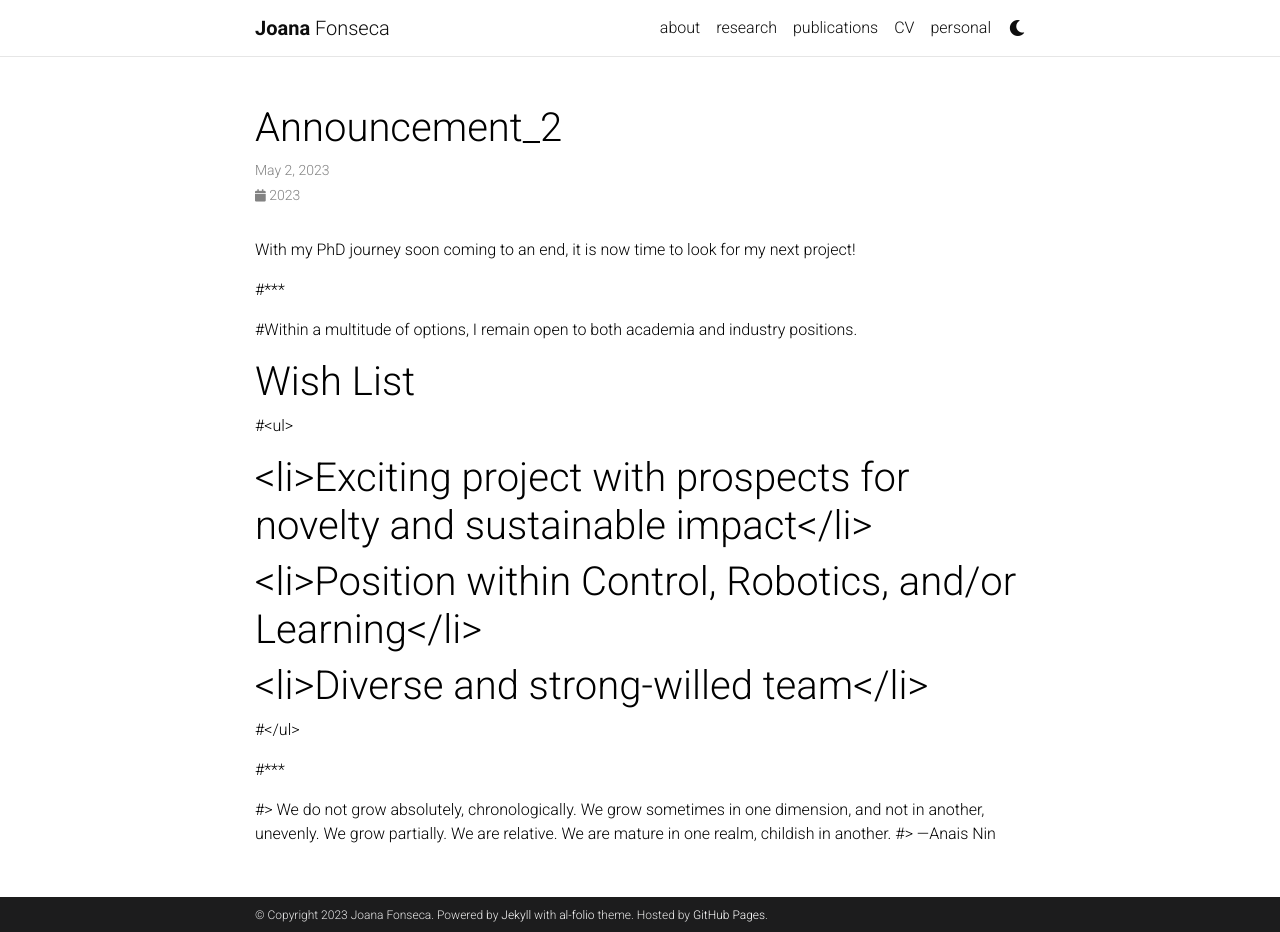
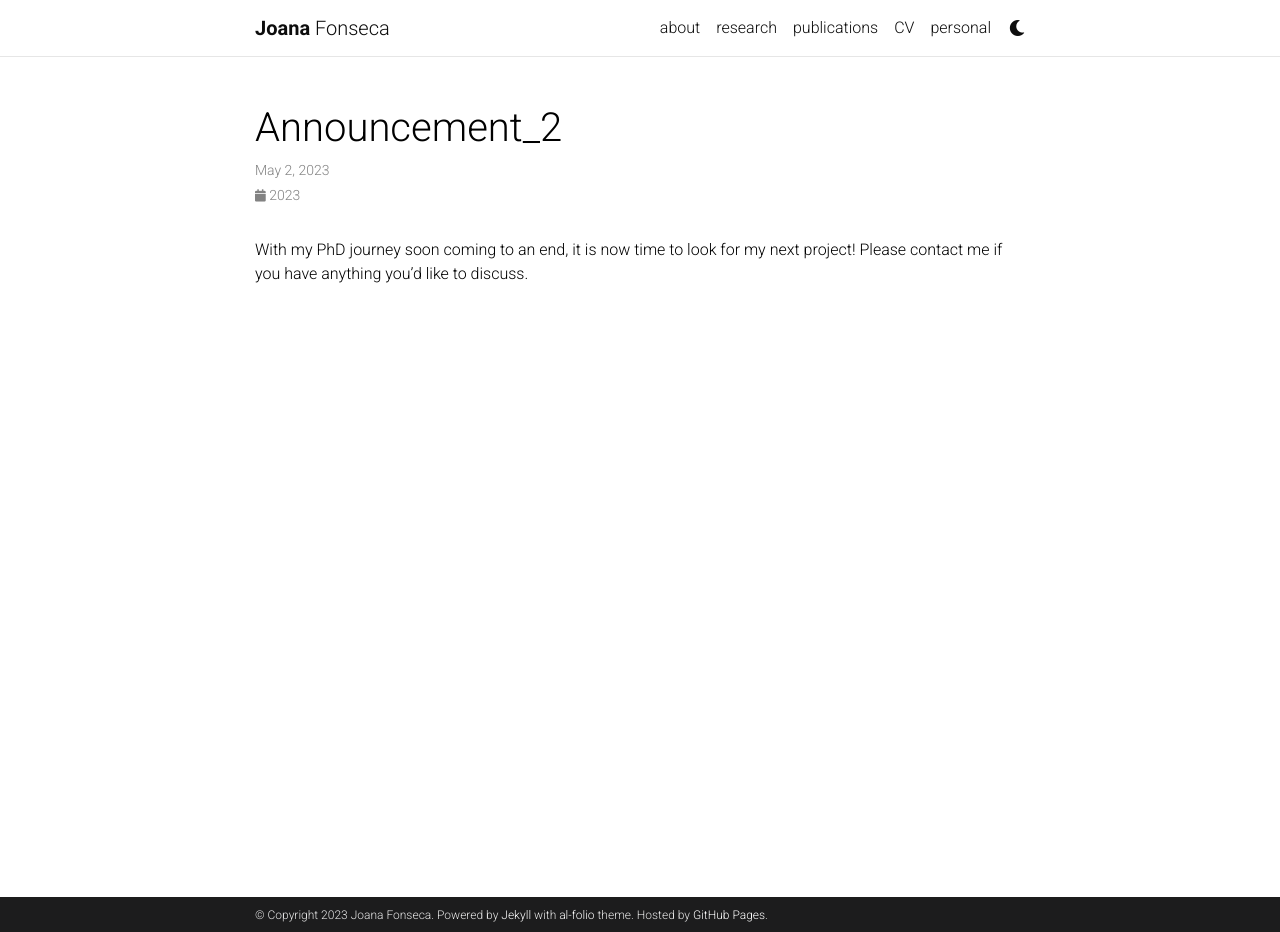
Before and after one commit to JoanaFonsec/JoanaFonsec.github.io, a Jekyll site: the page built from _news/announcement_2.md, in a window 1280 px wide and 932 px high. Built offline with Jekyll 4.4.1, drawn with Linux system fonts in a browser that asks for light colours; comment, search, counter and statistics services are not loaded; a style sheet for code colours, icons or effects is not loaded.

Commit message:
fix: announcement 2

```diff
--- a/_news/announcement_2.md
+++ b/_news/announcement_2.md
@@ -6,22 +6,4 @@
 ---
 
 With my PhD journey soon coming to an end, it is now time to look for my next project!
-
-#***
-
-#Within a multitude of options, I remain open to both academia and industry positions.
-
-
-# Wish List
-#<ul>
-#    <li>Exciting project with prospects for novelty and sustainable impact</li>
-#    <li>Position within Control, Robotics, and/or Learning</li>
-#    <li>Diverse and strong-willed team</li>
-#</ul>
-
-
-#***
-
-
-#> We do not grow absolutely, chronologically. We grow sometimes in one dimension, and not in another, unevenly. We grow partially. We are relative. We are mature in one realm, childish in another.
-#> —Anais Nin
+Please contact me if you have anything you'd like to discuss.
```
